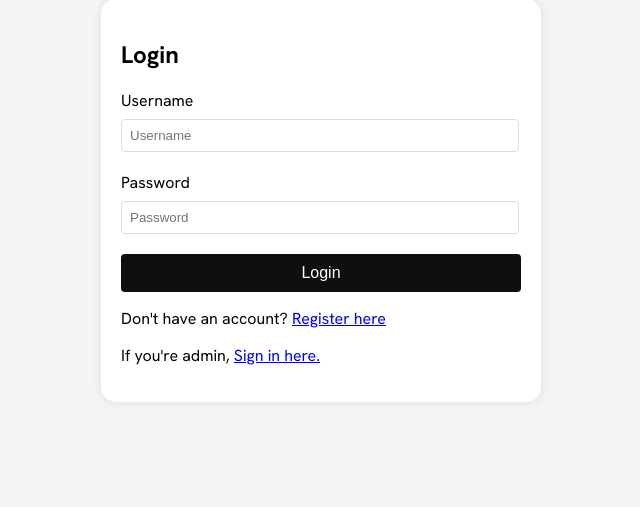
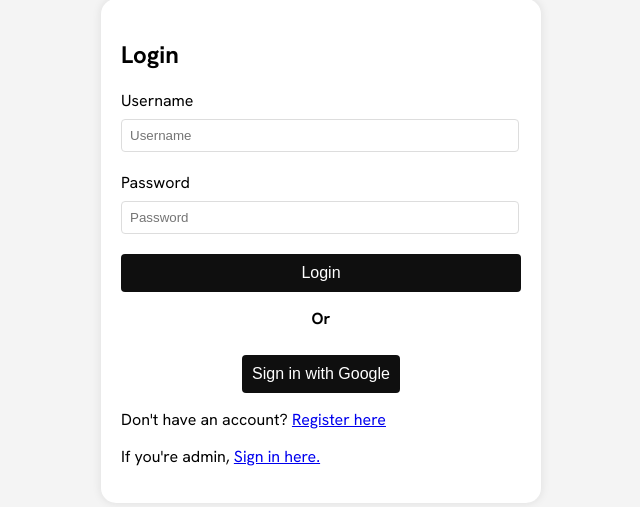
Before and after one commit to KathiraveluLab/Beehive, a Flask app: page /login in a window 1280 px wide. Shown: the part 51-558 px from the top of the page, without its empty margins (319-959 px from the left). Run offline with Flask 3, Linux system fonts and the light colour scheme; some libraries are stand-ins or nearby versions; some web fonts are replaced.

Commit message:
Implement Google SSO login setup for users
Signed-off-by: Bagwan <bagwanaran@gmail.com>

```diff
--- a/app.py
+++ b/app.py
@@ -24,12 +24,14 @@ import bcrypt
 from Database.admindatahandler import check_admin_available, create_admin, is_admin
 from Database.userdatahandler import (
     create_user,
+    create_google_user,
     delete_image,
     get_currentuser_from_session,
     get_image_by_id,
     get_images_by_user,
     get_password_by_username,
     get_user_by_username,
+    get_user_by_email,
     is_email_available,
     is_username_available,
     isValidEmail,
@@ -75,13 +77,14 @@ def role_required(required_role):
     def decorator(func):
         @wraps(func)
         def wrapper(*args, **kwargs):
-
+            # Admin authentication via Google
             if "google_id" in session:
                 if required_role == 'admin' and not is_admin():
                     return render_template('403.html')
 
+            # Regular user authentication - either via traditional login or Google SSO
             elif "username" in session:
-                user = get_currentuser_from_session()
+                user = get_user_by_username(session["username"])
 
                 if user is None:
                     print("User not found in session!")
@@ -89,7 +92,6 @@ def role_required(required_role):
 
                 if user.get('role') != required_role:
                     return render_template('403.html')
-
             else:
                 return render_template('403.html')
 
@@ -109,24 +111,127 @@ def login():
     if request.method == 'POST':
         username = request.form['username']
         password = request.form['password']
-        stored_password = get_password_by_username(username)
 
-        if stored_password:
-            # Check if stored password is hashed
-            if isinstance(stored_password, bytes) and stored_password.startswith(b'$2b$'):
-                # Handle hashed password
-                is_valid = bcrypt.checkpw(password.encode('utf-8'), stored_password)
-            else:
-                # For plain text password
-                is_valid = (stored_password == password)
+        user = get_user_by_username(username)
 
-            if is_valid:
-                session['username'] = username
-                flash('Login successful!', 'success')
-                return redirect(url_for("profile"))
+        if user:
+            # Check if this is a Google authenticated user (has no password)
+            if 'google_id' in user:
+                flash('This account uses Google Sign-In. Please use the "Sign in with Google" button.', 'info')
+                return render_template("login.html")
+
+            stored_password = user.get('password')
+
+            if stored_password:
+                # Check if stored password is hashed
+                if isinstance(stored_password, bytes) and stored_password.startswith(b'$2b$'):
+                    # Handle hashed password
+                    is_valid = bcrypt.checkpw(password.encode('utf-8'), stored_password)
+                else:
+                    # For plain text password
+                    is_valid = (stored_password == password)
+
+                if is_valid:
+                    session['username'] = username
+                    flash('Login successful!', 'success')
+                    return redirect(url_for("profile"))
 
         flash('Invalid credentials, please try again.', 'danger')
     return render_template("login.html")
+
+@app.route('/login/google')
+def login_google():
+    # Create a flow instance for user authentication
+    user_flow = Flow.from_client_secrets_file(
+        client_secrets_file=client_secrets_file,
+        scopes=["https://www.googleapis.com/auth/userinfo.profile", "https://www.googleapis.com/auth/userinfo.email", "openid"],
+        redirect_uri="http://127.0.0.1:5000/login/google/callback"
+    )
+
+    authorization_url, state = user_flow.authorization_url()
+    session["state"] = state
+    return redirect(authorization_url)
+
+@app.route('/login/google/callback')
+def user_authorize():
+    # Create a flow instance for the callback
+    user_flow = Flow.from_client_secrets_file(
+        client_secrets_file=client_secrets_file,
+        scopes=["https://www.googleapis.com/auth/userinfo.profile", "https://www.googleapis.com/auth/userinfo.email", "openid"],
+        redirect_uri="http://127.0.0.1:5000/login/google/callback"
+    )
+
+    user_flow.fetch_token(authorization_response=request.url)
+
+    if not session["state"] == request.args["state"]:
+        abort(500)  # State does not match!
+
+    credentials = user_flow.credentials
+    request_session = requests.session()
+    cached_session = cachecontrol.CacheControl(request_session)
+    token_request = google.auth.transport.requests.Request(session=cached_session)
+
+    id_info = id_token.verify_oauth2_token(
+        id_token=credentials._id_token,
+        request=token_request,
+        audience=GOOGLE_CLIENT_ID
+    )
+
+    session["google_id"] = id_info.get("sub")
+    session["name"] = id_info.get("name")
+    session["email"] = id_info.get("email")
+
+    # Check if this is an admin email
+    if session["email"] in ALLOWED_EMAILS:
+        if check_admin_available(session["google_id"]):
+            create_admin(session["name"], session["email"], session["google_id"], datetime.datetime.now())
+        return redirect("/admin")
+    else:
+        # Handle regular user login via Google
+        user = get_user_by_email(session["email"])
+
+        if user:
+            # User exists, set session and redirect to profile
+            session["username"] = user["username"]
+            flash('Login successful via Google!', 'success')
+            return redirect(url_for("profile"))
+        else:
+            # User doesn't exist yet
+            session["google_login_pending"] = True
+            flash('No account exists with this email. Would you like to create one?', 'info')
+            return redirect(url_for("google_register"))
+
+# Add this new route to handle Google registrations
+@app.route('/register/google', methods=['GET', 'POST'])
+def google_register():
+    if "google_login_pending" not in session or "email" not in session:
+        return redirect(url_for("login"))
+
+    if request.method == 'POST':
+        # Process registration form
+        first_name = request.form['firstname']
+        last_name = request.form['lastname']
+        username = request.form['username']
+        email = session["email"]  # Use email from Google
+        google_id = session["google_id"]
+
+        if not valid_username.is_valid_username(username):
+            flash("Username doesn't follow the rules", "danger")
+        else:
+            if is_username_available(username):
+                account_created_at = datetime.datetime.now().strftime('%d-%m-%Y %H:%M:%S')
+                # Create user without password since they'll login with Google
+                create_google_user(first_name, last_name, email, username, google_id, account_created_at)
+
+                # Set session and redirect
+                session["username"] = username
+                session.pop("google_login_pending", None)
+                flash('Registration successful!', 'success')
+                return redirect(url_for('profile'))
+            else:
+                flash('This Username is already taken.', 'danger')
+
+    return render_template("google_register.html")
 
 # Register a new user
 @app.route('/register', methods=['GET', 'POST'])
@@ -370,13 +475,16 @@ def delete_image_route(image_id):
 
 
 
-# Logout the user
 @app.route('/logout')
 def logout():
+    # Clear all user session data
     session.pop('username', None)
+    session.pop('google_id', None)
+    session.pop('name', None)
+    session.pop('email', None)
+    session.pop('google_login_pending', None)
     flash('You have been logged out.', 'success')
     return redirect(url_for('login'))
-
 
 # Admin routes
 
--- a/static/css/style.css
+++ b/static/css/style.css
@@ -107,3 +107,14 @@ button:disabled {
         font-size: 15px;
     }
 }
+.google-signin {
+    display: flex;
+    flex-direction: column;
+    align-items: center;
+    gap: 10px; /* Adds spacing between elements */
+}
+
+.google-signin p {
+    text-align: center;
+    font-weight: bold; /* Optional: Makes "OR" stand out */
+}
--- a/templates/login.html
+++ b/templates/login.html
@@ -11,6 +11,16 @@
 
     <button type="submit">Login</button>
 </form>
+
+<div class="google-signin">
+    <p>Or</p>
+    <a href="{{ url_for('login_google') }}">
+        <button class="google-button">
+            <span class="google-button-text">Sign in with Google</span>
+        </button>
+    </a>
+</div>
+
 <p>Don't have an account? <a href="{{ url_for('register') }}">Register here</a></p>
 <p>If you're admin, <a href="{{ url_for('signingoogle') }}">Sign in here.</a></p>
 {% endblock %}
```
Also changed, not shown: Database/userdatahandler.py (+22 -0 lines), templates/google_register.html (added, +21 -0 lines).
